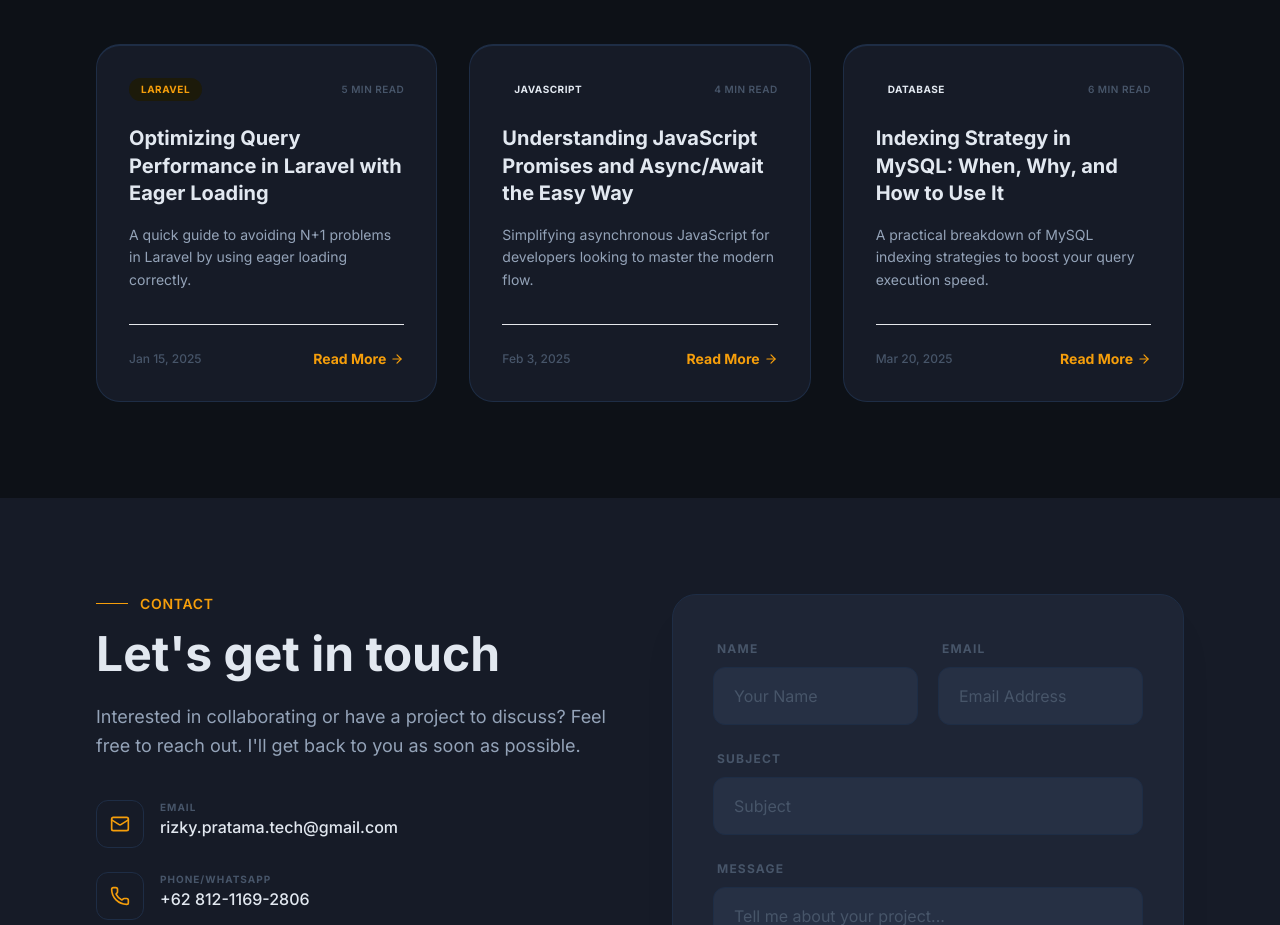
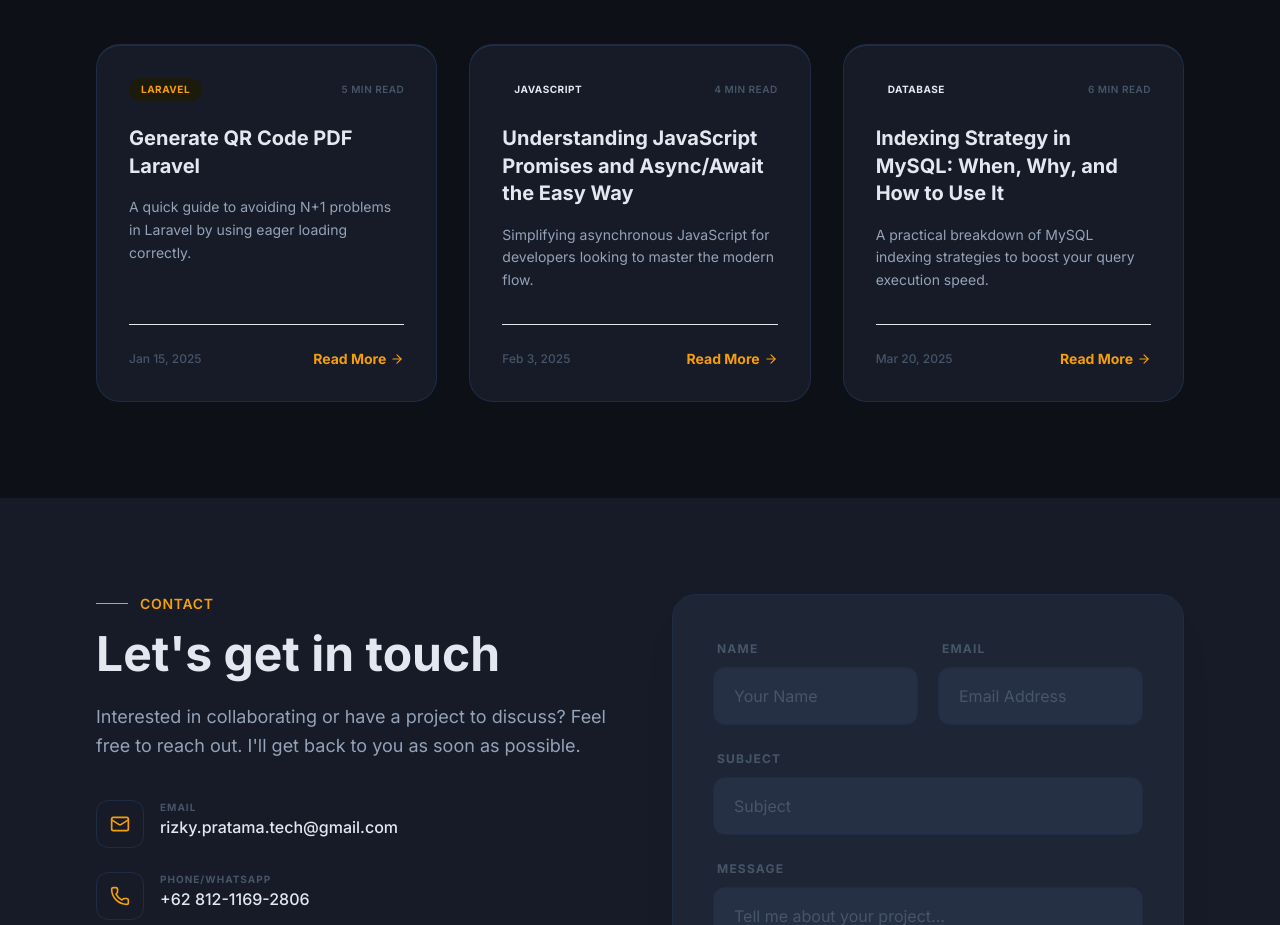
Before and after one commit to rizkypratam4/portofolio, a React (Vite) app: page / in a window 1280 px wide. Shown: the part 4540-5465 px from the top of the page. Built offline with nearby package versions, Linux system fonts and the light colour scheme.

Commit message:
update from git

```diff
--- a/src/App.tsx
+++ b/src/App.tsx
@@ -29,10 +29,11 @@ export default function App() {
   const [showScrollTop, setShowScrollTop] = useState(false);
   const [isScrolled, setIsScrolled] = useState(false);
 
-  // Contact form state
   const formRef = useRef<HTMLFormElement>(null);
   const [formData, setFormData] = useState({ name: '', email: '', subject: '', message: '' });
   const [formStatus, setFormStatus] = useState<'idle' | 'loading' | 'success' | 'error'>('idle');
+
+  const [blogs, setBlogs] = useState([]);
 
   useEffect(() => {
     const handleScroll = () => {
@@ -201,7 +202,7 @@ export default function App() {
         className="min-h-screen flex items-center section-padding !pt-28 md:!pt-32"
       >
         <div className="max-w-7xl mx-auto w-full grid grid-cols-1 lg:grid-cols-2 gap-12 items-center">
-          {/* ── Left: Text Content ── */}
+          {/* Left: Text Content */}
           <motion.div
             initial={{ opacity: 0, x: -30 }}
             animate={{ opacity: 1, x: 0 }}
@@ -248,9 +249,7 @@ export default function App() {
             </div>
           </motion.div>
 
-          {/* ── Right: Photo Area ── */}
-          {/* ── Right: Photo Area ── */}
-          {/* ── Right: Photo Area ── */}
+          {/* Right: Photo Area */}
           <motion.div
             initial={{ opacity: 0, x: 30 }}
             animate={{ opacity: 1, x: 0 }}
@@ -721,7 +720,7 @@ export default function App() {
                 categoryStyle: "accent",
                 readTime: "5 min read",
                 title:
-                  "Optimizing Query Performance in Laravel with Eager Loading",
+                  "Generate QR Code PDF Laravel",
                 description:
                   "A quick guide to avoiding N+1 problems in Laravel by using eager loading correctly.",
                 date: "Jan 15, 2025",
```
Lines whose indentation alone changed are shown as unchanged.
